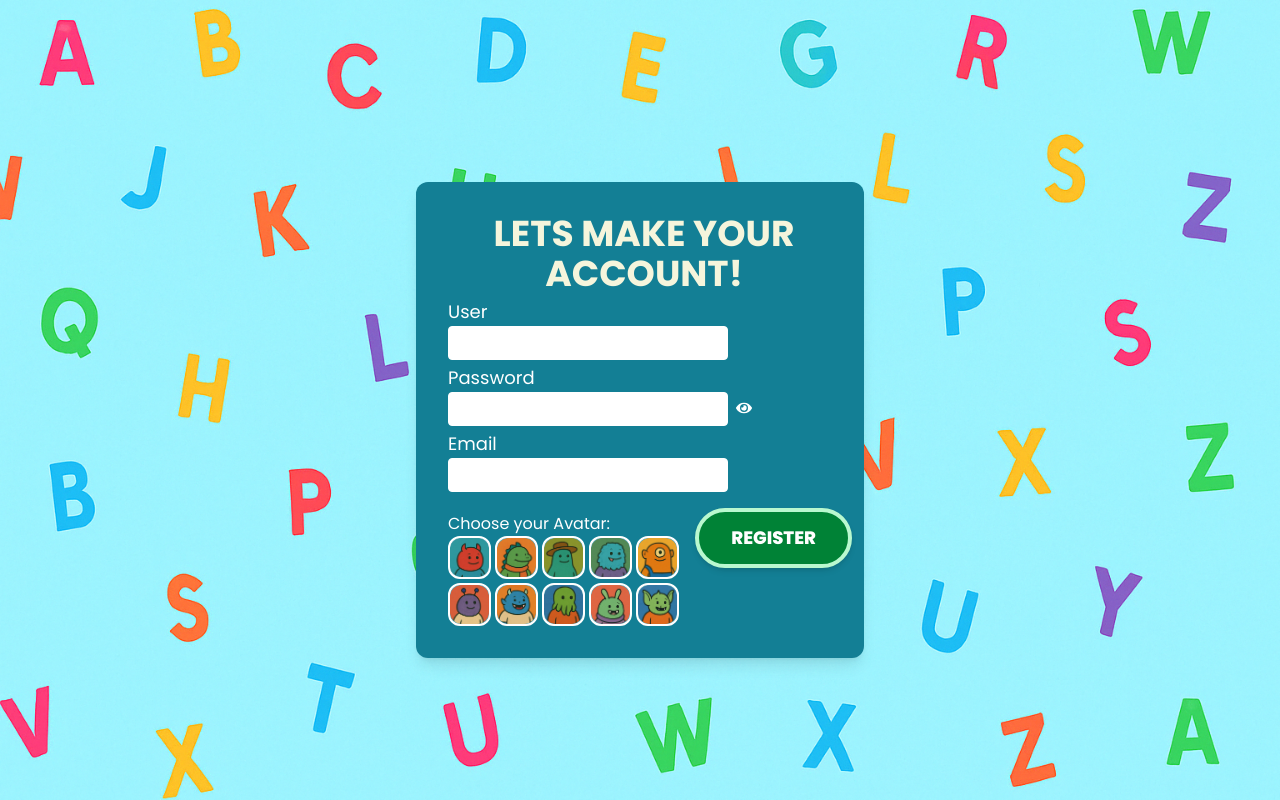
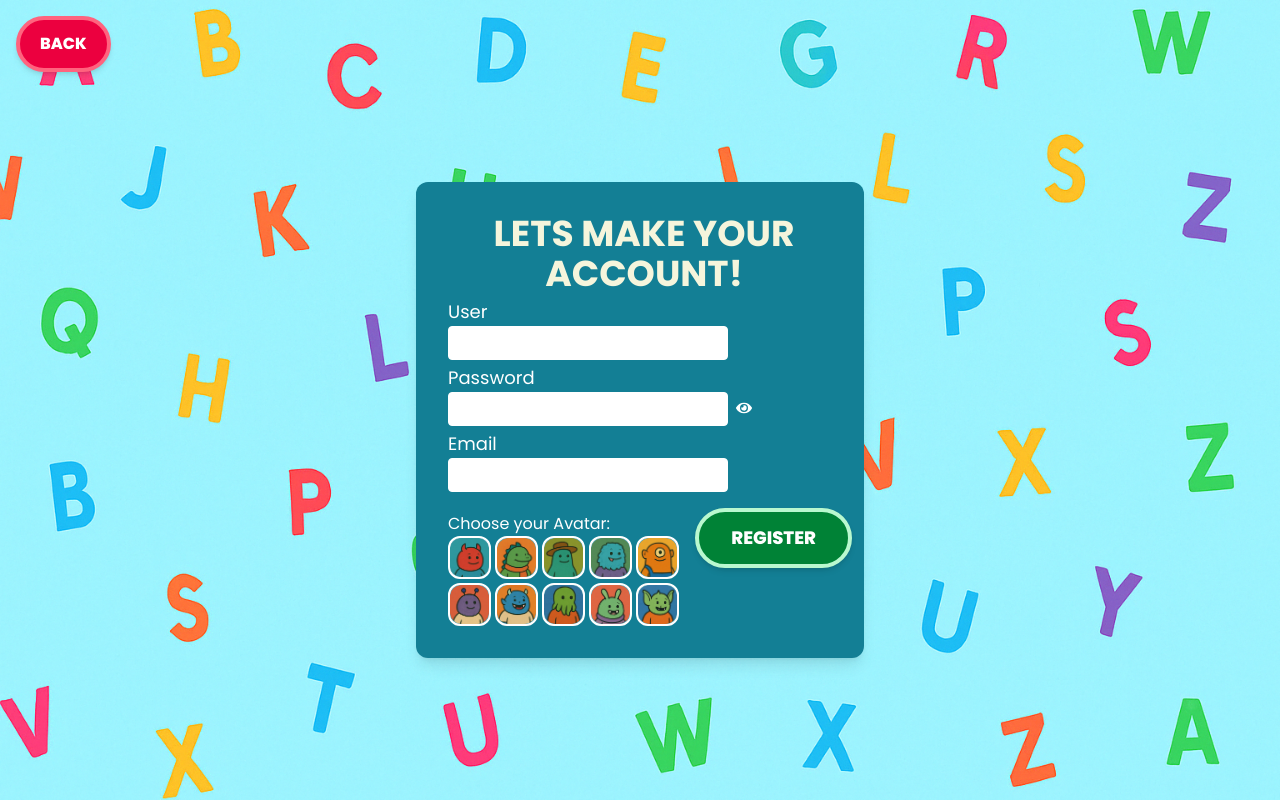
Before and after one commit to English-app-game/frontend, a React (Vite) app: page /register in a window 1280 px wide. Built offline with nearby package versions, Linux system fonts and the light colour scheme; no server answers.

Commit message:
exitButtons

```diff
--- /dev/null
+++ b/src/ui/components/SecondaryButton.jsx
@@ -0,0 +1,14 @@
+import ExitButton from "./ExitButton";
+
+const SecondaryButton = ({ text, onclick }) => {
+  return (
+    <ExitButton
+      className="bg-rose-600 border-4 border-rose-400 hover:bg-rose-400 text-xs sm:text-base px-3 py-2 sm:px-5 sm:py-3 absolute top-4 left-4"
+      onClick={onclick}
+    >
+      {text}
+    </ExitButton>
+  );
+};
+
+export default SecondaryButton;
--- a/src/ui/pages/CreateRoom/CreateRoom.jsx
+++ b/src/ui/pages/CreateRoom/CreateRoom.jsx
@@ -11,7 +11,7 @@ import { useNavigate } from "react-router-dom";
 import GameTypeSelector from "../../components/GameTypeSelector";
 import { toast } from "react-toastify";
 import "react-toastify/dist/ReactToastify.css";
-import ExitButton from "../../components/ExitButton";
+import SecondaryButton from "../../components/SecondaryButton";
 
 const TEMP_USER = {
   // this user ID has to be real ID from db.
@@ -64,10 +64,7 @@ const CreateRoom = () => {
 
   return (
     <div className="bg-[url('/homePage.png')] bg-cover min-h-screen flex items-center justify-center px-4">
-      <ExitButton className="bg-rose-600 border-4 border-rose-400 hover:bg-rose-400 text-xs sm:text-base px-3 py-2 sm:px-5 sm:py-3 absolute top-4 left-4"
-      onClick={handleExitCreateRoom}>
-        EXIT ROOM
-      </ExitButton>
+      <SecondaryButton text={"EXIT"} onclick={handleExitCreateRoom}/>
       <BlueBox
         size="large"
         className="text-center w-[50rem] min-h-[40rem] p-4 overflow-y-auto max-h-[95vh]"
--- a/src/ui/pages/LoginGuest.jsx
+++ b/src/ui/pages/LoginGuest.jsx
@@ -7,7 +7,8 @@ import AvatarImg from "../components/AvatarImg.jsx";
 import { useNavigate } from "react-router-dom";
 import { useState } from "react";
 import { loginGuest } from "../../services/auth.js";
-import { ROOMS_LIST } from "../../routes/routes_consts.js";
+import { ROOMS_LIST, LOGIN } from "../../routes/routes_consts.js";
+import SecondaryButton from "../components/SecondaryButton.jsx";
 
 export default function LoginGuest() {
   const navigate = useNavigate();
@@ -41,6 +42,10 @@ export default function LoginGuest() {
     return !hasError;
   };
 
+  const handleExitRoom = () => {
+    navigate(LOGIN);
+  };
+
   const handleGuestLogin = async () => {
     const isValid = validateGuestFields(
       username,
@@ -66,6 +71,7 @@ export default function LoginGuest() {
 
   return (
     <div className="min-h-screen bg-[url('/homePage.png')] bg-cover bg-center flex justify-center items-center px-4">
+      <SecondaryButton text={"BACK"} onclick={handleExitRoom} />
       <div className="pt-10 w-full">
         <BlueBox className="pr-3">
           <Header text="WELCOME GUEST!" className="pl-2 pt-2 pt-4" />
--- a/src/ui/pages/Register.jsx
+++ b/src/ui/pages/Register.jsx
@@ -13,6 +13,8 @@ import {
   toggleShowPassword,
 } from "../../utils/handleRegister";
 import { FaEye, FaEyeSlash } from "react-icons/fa";
+import { LOGIN } from "../../routes/routes_consts.js";
+import SecondaryButton from "../components/SecondaryButton.jsx";
 
 export default function Register() {
   const navigate = useNavigate();
@@ -26,12 +28,20 @@ export default function Register() {
   const [errors, setErrors] = useState({});
   const [showPassword, setshowPassword] = useState(false);
 
+  const handleExitRoom = () => {
+    navigate(LOGIN);
+  };
+
   return (
     <>
       <div className="min-h-screen bg-[url('/homePage.png')] bg-cover bg-center flex justify-center items-center px-4">
+        <SecondaryButton text={"BACK"} onclick={handleExitRoom}/>
         <div className="pt-10 w-full">
           <BlueBox className="pr-3">
-            <Header text="LETS MAKE YOUR ACCOUNT!" className="text-center pr-3" />
+            <Header
+              text="LETS MAKE YOUR ACCOUNT!"
+              className="text-center pr-3"
+            />
             <div className="pb-5">
               <InputField
                 text="User"
@@ -91,7 +101,10 @@ export default function Register() {
                     handleAvatarClick(relativePath, dataform, setDataform);
                   }}
                   className={`cursor-pointer rounded-xl ${
-                    dataform.avatarImg === src.replace(window.location.origin, "") ? "ring-4 ring-green-500" : ""
+                    dataform.avatarImg ===
+                    src.replace(window.location.origin, "")
+                      ? "ring-4 ring-green-500"
+                      : ""
                   }`}
                 >
                   <SkeletonAvatar src={src} alt={`avatar-${index}`} />
--- a/src/ui/pages/ResetPassword.jsx
+++ b/src/ui/pages/ResetPassword.jsx
@@ -5,15 +5,23 @@ import PrimaryButton from "../components/PrimaryButton";
 import { handleInputChange } from "../../utils/handleRegister";
 import { onSubmitReset } from "../../utils/handleReset";
 import { useState } from "react";
+import SecondaryButton from "../components/SecondaryButton";
+import { LOGIN } from "../../routes/routes_consts";
+import { useNavigate } from "react-router-dom";
 
 export default function ResetPassword() {
-
   const [Email, setEmail] = useState({ email: "" });
   const [errors, setErrors] = useState({});
   const [serverMessage, setServerMessage] = useState(null);
+  const navigate = useNavigate();
+
+  const handleExitRoom = () => {
+    navigate(LOGIN);
+  };
 
   return (
     <div className="min-h-screen bg-[url('/homePage.png')] bg-cover bg-center flex justify-center items-center px-4">
+      <SecondaryButton text={"BACK"} onclick={handleExitRoom} />
       <div className="pt-10 w-full">
         <BlueBox>
           <Header text="PLEASE ENTER YOUR EMAIL" className="text-center" />
@@ -24,9 +32,7 @@ export default function ResetPassword() {
               onChange={handleInputChange("email", Email, setEmail)}
               error={errors.email}
             />
-            {serverMessage && (
-              <p className="text-white">{serverMessage}</p>
-            )}
+            {serverMessage && <p className="text-white">{serverMessage}</p>}
             <PrimaryButton
               text="SEND RESET LINK"
               className="mt-20 float-right px-4 py-2"
--- a/src/ui/pages/WaitingRoom/components/RoomHeader.jsx
+++ b/src/ui/pages/WaitingRoom/components/RoomHeader.jsx
@@ -1,4 +1,5 @@
 import ExitButton from "../../../components/ExitButton";
+import SecondaryButton from "../../../components/SecondaryButton";
 import { ROUTES } from "../../../../routes/routes_consts";
 import { useNavigate, useParams } from "react-router-dom";
 import { useEffect, useState } from "react";
@@ -19,9 +20,8 @@ const RoomHeader = () => {
   const { id: roomKey } = useParams();
   const dispatch = useDispatch();
   const user = useSelector((store) => store.user);
-  const { socket } = useWaitingRoomSocket()
+  const { socket } = useWaitingRoomSocket();
   const [isOpen, setIsOpen] = useState(false);
-
 
   useEffect(() => {
     if (!roomKey) return;
@@ -41,7 +41,9 @@ const RoomHeader = () => {
 
     try {
       await removeUserFromRoom(roomKey, user.id);
-      console.log(`📤 Emitting LEAVE event for user ${user.id} in room ${roomKey}`);
+      console.log(
+        `📤 Emitting LEAVE event for user ${user.id} in room ${roomKey}`
+      );
       socket.emit(WAITING_ROOM_EVENTS.LEAVE, { roomKey, userId: user.id });
 
       dispatch(resetRoom());
@@ -57,14 +59,7 @@ const RoomHeader = () => {
   return (
     <>
       <div className="flex sm:block px-4 py-4 sm:py-6">
-        <ExitButton
-          onClick={handleExit}
-          className="bg-rose-600 border-4 border-rose-400 hover:bg-rose-400 text-xs sm:text-base px-3 py-2 sm:px-5 sm:py-3
-        sm:absolute sm:left-4"
-        >
-          EXIT ROOM
-        </ExitButton>
-
+        <SecondaryButton text={"EXIT ROOM"} onclick={handleExit} />
         <h1 className="text-lg sm:text-4xl font-extrabold text-teal-600 uppercase drop-shadow-md text-center px-2 break-words flex-1">
           WAITING ROOM
         </h1>
```
